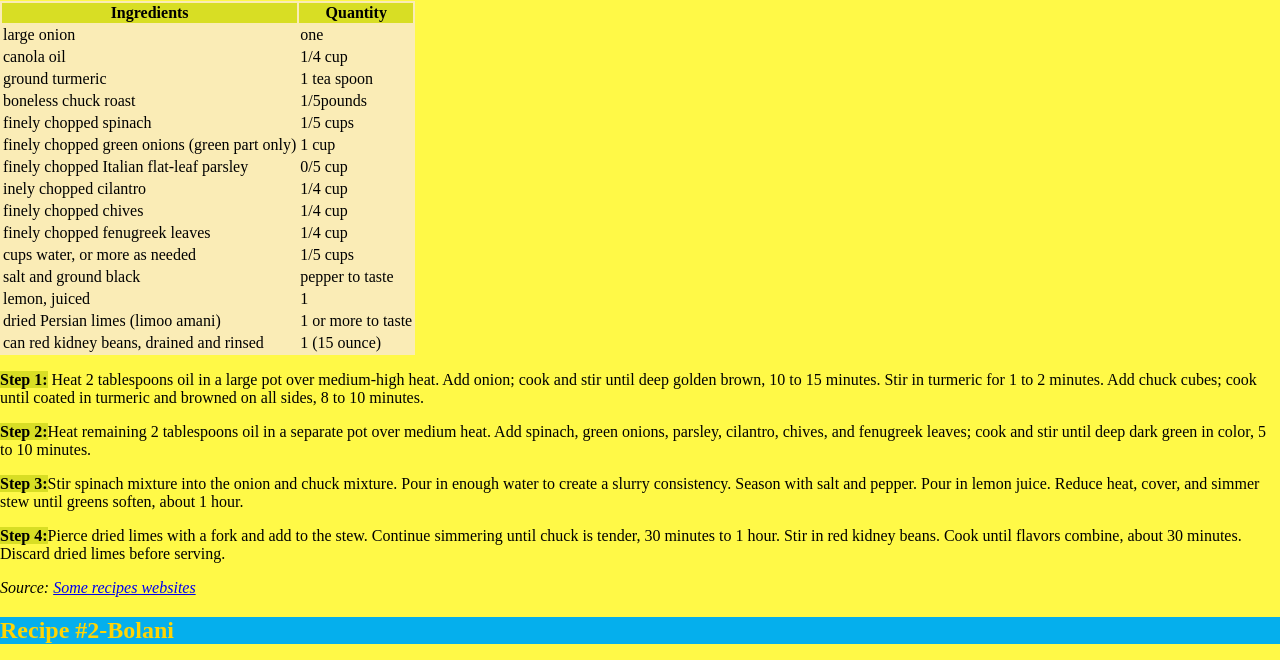
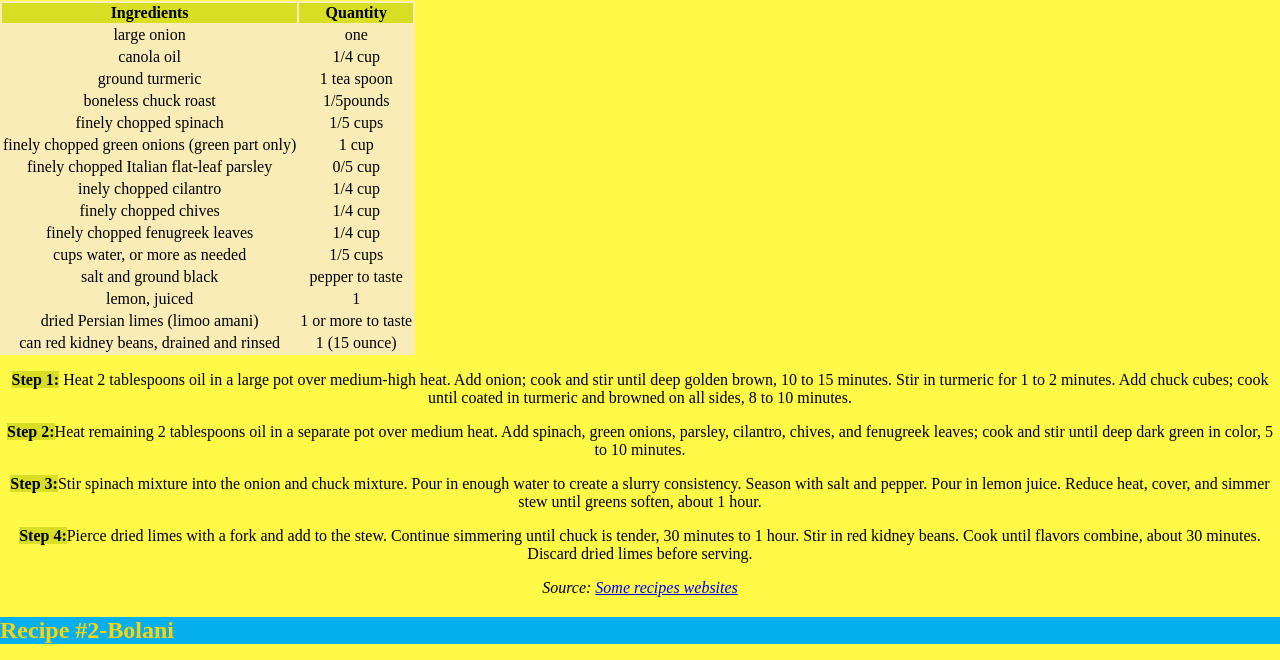
Before and after one commit to mahdilogist/mahdilogist.github.io, a plain HTML site: page index.html in a window 1280 px wide. Shown: the part 637-1297 px from the top of the page. Drawn offline with Linux system fonts and the light colour scheme.

Commit message:
Update index.html

```diff
--- a/index.html
+++ b/index.html
@@ -25,11 +25,15 @@
         }
         table {
             background-color:rgb(250, 236, 182);
+            text-align: center;
         }
         .zard {
             background-color: rgb(216, 222, 36);
             text-align: center;
         }
+        p   {
+            text-align: center;
+            }
         </style>
     </head>
     <body>
```
